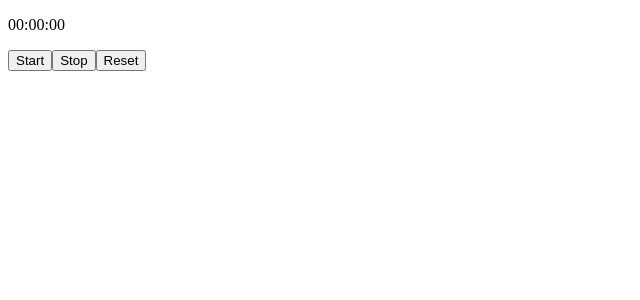
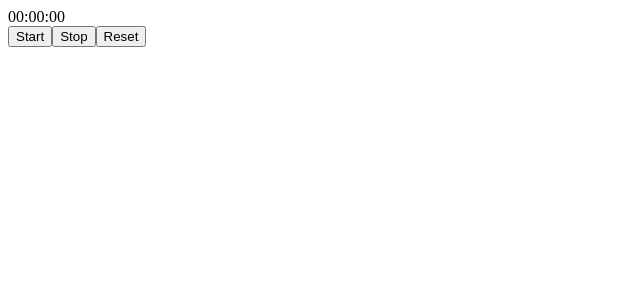
Before and after one commit to kraljic9/react-stopWatch, a React (Vite) app in the folder react-stopWatch/: page / in a window 1280 px wide. Shown: the top 300 px of the page, without its empty margins (0-640 px from the left). Built offline with nearby package versions, Linux system fonts and the light colour scheme.

Commit message:
Added displayTime function to display minutes, seconds and miliseconds

```diff
--- a/react-stopWatch/src/StopWatch.jsx
+++ b/react-stopWatch/src/StopWatch.jsx
@@ -3,23 +3,24 @@
 function StopWatch() {
   const [isRunning, setIsRunning] = useState(false);
   const [elapsedTime, setElapsedTime] = useState(0);
-  const intervalId = useRef(null);
-  const startTime = useRef(0);
+  const intervalIdRef = useRef(null);
+  const StartTimeRef = useRef(0);
 
   useEffect(() => {
-    intervalId.current = setInterval(() => {
-      setElapsedTime(Date.now() - startTime.current);
-    }, 10);
+    if (isRunning) {
+      intervalIdRef.current = setInterval(() => {
+        setElapsedTime(Date.now() - StartTimeRef.current);
+      }, 10);
+    }
 
     return () => {
-      clearInterval(intervalId.current);
+      clearInterval(intervalIdRef.current);
     };
   }, [isRunning]);
 
   function start() {
     setIsRunning(true);
-    startTime.current = Date.now() - elapsedTime;
-    console.log(startTime.current);
+    StartTimeRef.current = Date.now() - elapsedTime;
   }
 
   function stop() {
@@ -27,15 +28,26 @@
   }
 
   function reset() {
+    setElapsedTime(0);
     setIsRunning(false);
-    setElapsedTime(0);
   }
-  function displayTime() {}
+
+  function displayTime() {
+    let minutes = Math.floor((elapsedTime / 1000 / 60) % 60);
+    let seconds = Math.floor((elapsedTime / 1000) % 60);
+    let miliseconds = Math.floor((elapsedTime % 1000) / 10);
+
+    minutes = String(minutes).padStart(2, "0");
+    seconds = String(seconds).padStart(2, "0");
+    miliseconds = String(miliseconds).padStart(2, "0");
+
+    return `${minutes}:${seconds}:${miliseconds}`;
+  }
 
   return (
     <>
       <div className="stop-watch-container">
-        <p className="time">00:00:00</p>
+        <div className="time">{displayTime()}</div>
         <div className="controls">
           <button className="start-button" onClick={start}>
             Start
```
